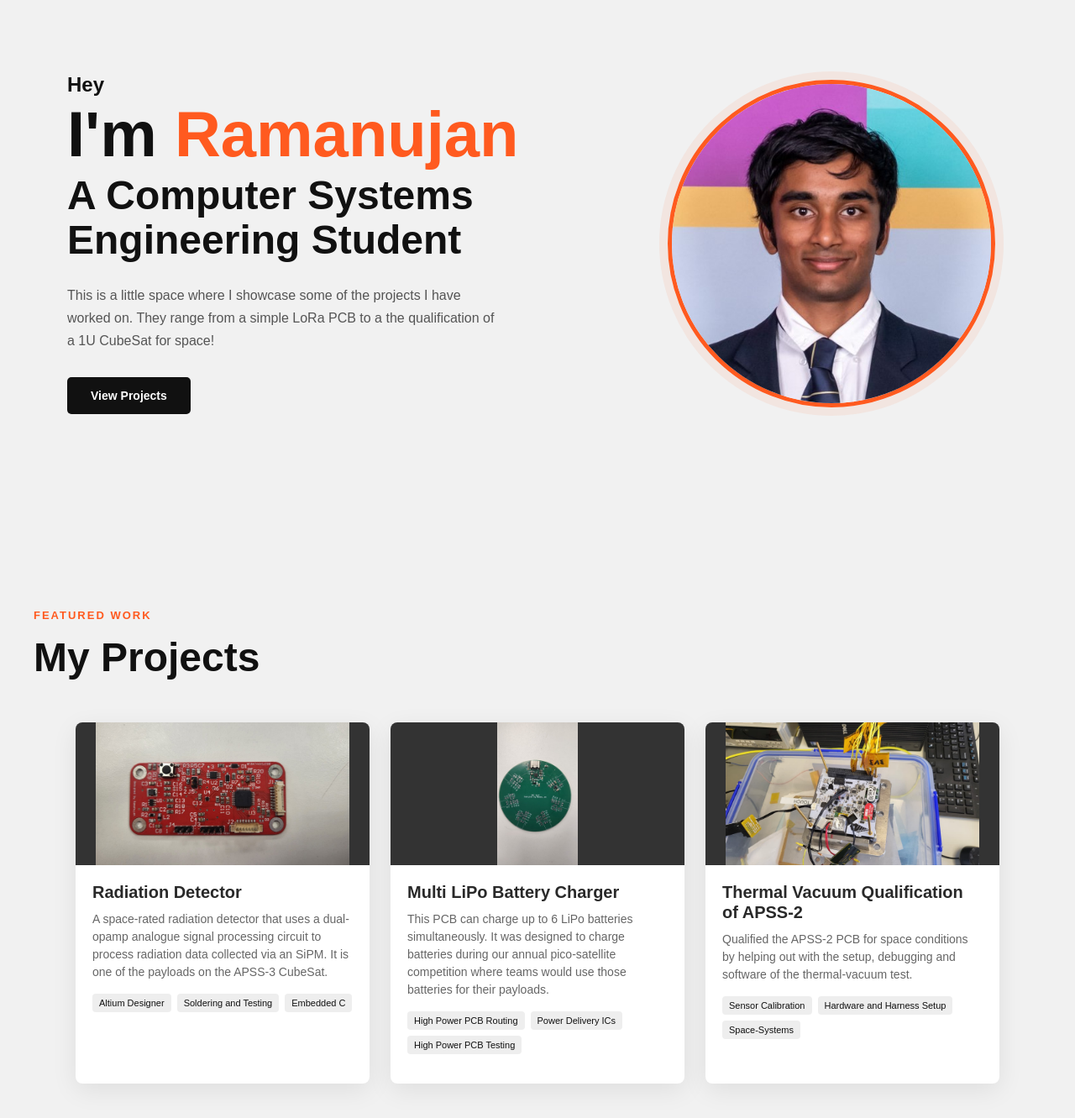
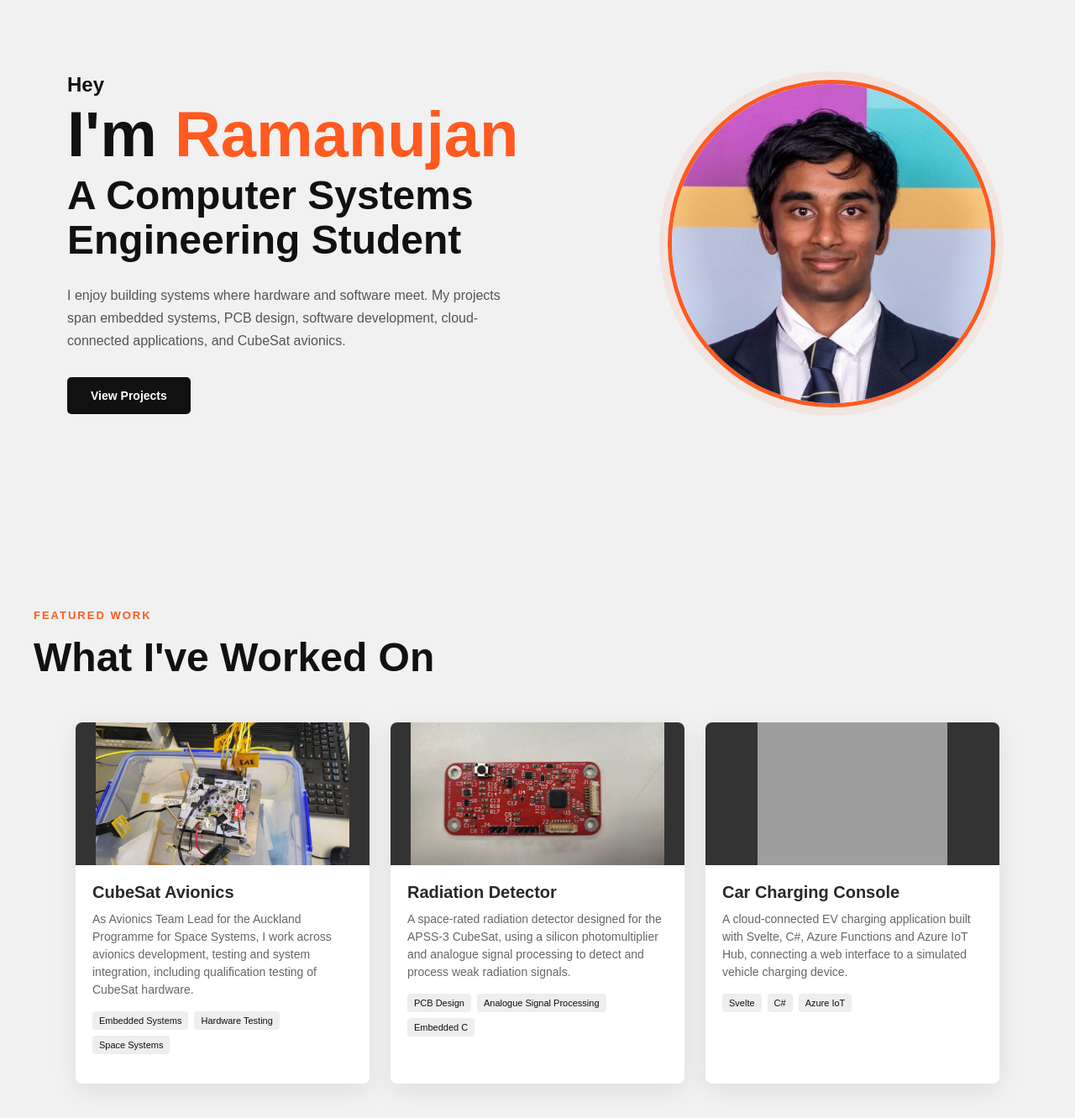
Before and after one commit to FreeZucchini/freezucchini.github.io, a Jekyll site: the page built from index.markdown, in a window 1280 px wide and 1400 px high, scrolled down 110 px. Shown: the top 1331 px of the window at 84% size. Built offline with Jekyll 4.4.1, drawn with Linux system fonts in a browser that asks for light colours; grey boxes are pictures that could not be loaded.

Commit message:
reformatting home page

```diff
--- a/index.markdown
+++ b/index.markdown
@@ -19,9 +19,9 @@ title: Portfolio
             </h2>
 
             <p class="hero-description">
-                This is a little space where I showcase some
-                of the projects I have worked on. They range from a simple LoRa PCB
-                to a the qualification of a 1U CubeSat for space!
+                I enjoy building systems where hardware and software meet.
+                My projects span embedded systems, PCB design, software development,
+                cloud-connected applications, and CubeSat avionics.
             </p>
 
             <div class="hero-buttons">
@@ -51,9 +51,46 @@ title: Portfolio
 
         <p class="section-label">FEATURED WORK</p>
 
-        <h2>My Projects</h2>
+        <h2>What I've Worked On</h2>
 
         <div class="project-grid">
+
+            <!-- APSS -->
+
+            <a
+                href="{{ '/projects/apss-2-tvac.html' | relative_url }}"
+                class="project-card"
+            >
+
+                <div class="project-card-image">
+                    <img
+                        src="{{ '/assets/images/kessler.jpeg' | relative_url }}"
+                        alt="APSS-2 CubeSat PCB"
+                    >
+                </div>
+
+                <div class="project-card-content">
+
+                    <h3>CubeSat Avionics</h3>
+
+                    <p>
+                        As Avionics Team Lead for the Auckland Programme for Space Systems,
+                        I work across avionics development, testing and system integration,
+                        including qualification testing of CubeSat hardware.
+                    </p>
+
+                    <div class="tags">
+                        <span>Embedded Systems</span>
+                        <span>Hardware Testing</span>
+                        <span>Space Systems</span>
+                    </div>
+
+                </div>
+
+            </a>
+
+
+            <!-- Radiation Detector -->
 
             <a
                 href="{{ '/projects/radiation-detector.html' | relative_url }}"
@@ -72,15 +109,14 @@ title: Portfolio
                     <h3>Radiation Detector</h3>
 
                     <p>
-                        A space-rated radiation detector that uses a
-                        dual-opamp analogue signal processing circuit to process
-                        radiation data collected via an SiPM. It is one of the payloads on
-                        the APSS-3 CubeSat.
+                        A space-rated radiation detector designed for the APSS-3 CubeSat,
+                        using a silicon photomultiplier and analogue signal processing
+                        to detect and process weak radiation signals.
                     </p>
 
                     <div class="tags">
-                        <span>Altium Designer</span>
-                        <span>Soldering and Testing</span>
+                        <span>PCB Design</span>
+                        <span>Analogue Signal Processing</span>
                         <span>Embedded C</span>
                     </div>
 
@@ -89,65 +125,34 @@ title: Portfolio
             </a>
 
 
+            <!-- Software -->
+
             <a
-                href="{{ '/projects/lipo-charger.html' | relative_url }}"
+                href="#"
                 class="project-card"
             >
 
                 <div class="project-card-image">
                     <img
-                        src="{{ '/assets/images/lipo-charger.jpeg' | relative_url }}"
-                        alt="Multi-Battery Charger PCB"
+                        src="{{ '/assets/images/car-charging.jpeg' | relative_url }}"
+                        alt="Car Charging Console"
                     >
                 </div>
 
                 <div class="project-card-content">
 
-                    <h3>Multi LiPo Battery Charger</h3>
+                    <h3>Car Charging Console</h3>
 
                     <p>
-                        This PCB can charge up to 6 LiPo batteries
-                        simultaneously. It was designed to charge batteries during our
-                        annual pico-satellite competition where teams would use those batteries
-                        for their payloads.
+                        A cloud-connected EV charging application built with Svelte,
+                        C#, Azure Functions and Azure IoT Hub, connecting a web interface
+                        to a simulated vehicle charging device.
                     </p>
 
                     <div class="tags">
-                        <span>High Power PCB Routing</span>
-                        <span>Power Delivery ICs</span>
-                        <span>High Power PCB Testing</span>
-                    </div>
-
-                </div>
-
-            </a>
-
-
-            <a
-                href="{{ '/projects/apss-2-tvac.html' | relative_url }}"
-                class="project-card"
-            >
-
-                <div class="project-card-image">
-                    <img
-                        src="{{ '/assets/images/kessler.jpeg' | relative_url }}"
-                        alt="APSS-2 PCB"
-                    >
-                </div>
-
-                <div class="project-card-content">
-
-                    <h3>Thermal Vacuum Qualification of APSS-2</h3>
-
-                    <p>
-                        Qualified the APSS-2 PCB for space conditions by helping out
-                        with the setup, debugging and software of the thermal-vacuum test.
-                    </p>
-
-                    <div class="tags">
-                        <span>Sensor Calibration</span>
-                        <span>Hardware and Harness Setup</span>
-                        <span>Space-Systems</span>
+                        <span>Svelte</span>
+                        <span>C#</span>
+                        <span>Azure IoT</span>
                     </div>
 
                 </div>
```
Also changed, not shown: other parts of index.markdown (+1 -1 lines).
